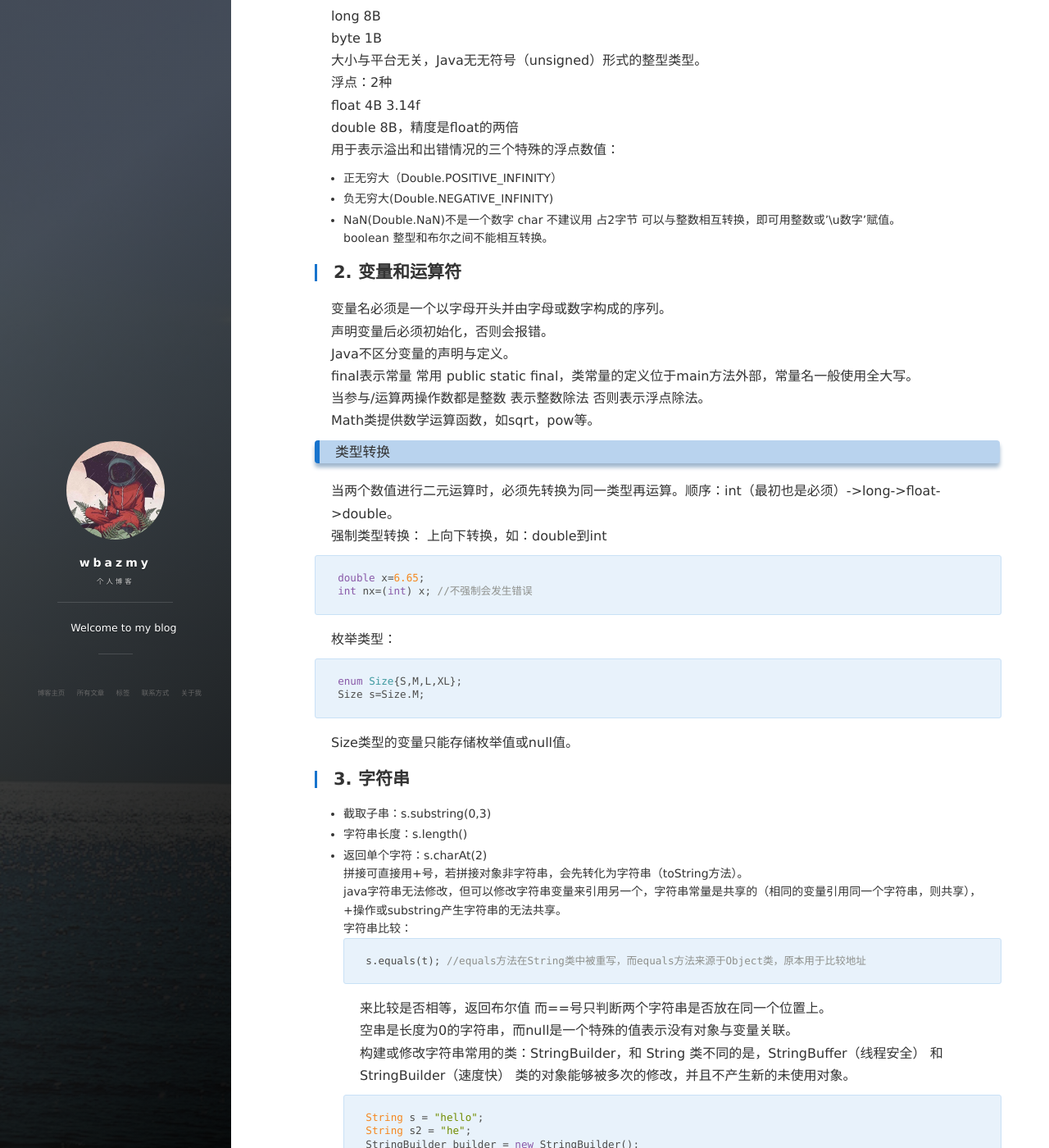
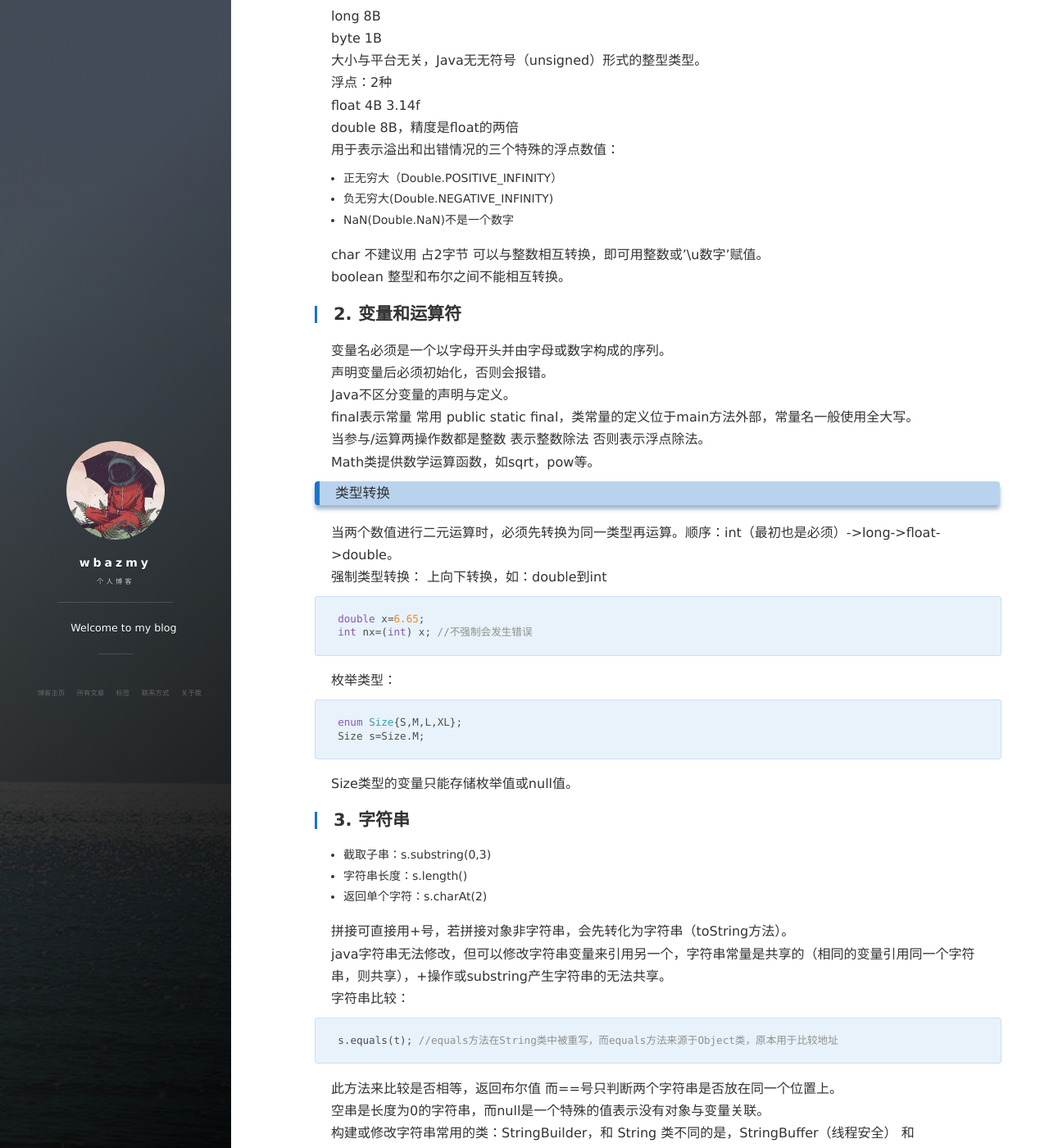
Before and after one commit to wbazmy/wbazmy.github.io, a Jekyll site: the page built from _posts/2021-07-26-Java基础程序设计.md, in a window 1280 px wide and 1400 px high, scrolled down 459 px. Shown: the whole window at 82% size. Built offline with Jekyll 4.4.1, drawn with Linux system fonts in a browser that asks for light colours; nearby versions of some CDN libraries; comment, search, counter and statistics services are not loaded.

Commit message:
Update 2021-07-26-Java基础程序设计.md

````diff
--- a/_posts/2021-07-26-Java基础程序设计.md
+++ b/_posts/2021-07-26-Java基础程序设计.md
@@ -19,6 +19,7 @@ double 8B，精度是float的两倍
 - 正无穷大（Double.POSITIVE_INFINITY）
 - 负无穷大(Double.NEGATIVE_INFINITY)
 - NaN(Double.NaN)不是一个数字
+
 char 不建议用 占2字节 可以与整数相互转换，即可用整数或'\u数字'赋值。
 boolean 整型和布尔之间不能相互转换。
 
@@ -34,31 +35,39 @@ Math类提供数学运算函数，如sqrt，pow等。
 当两个数值进行二元运算时，必须先转换为同一类型再运算。顺序：int（最初也是必须）->long->float->double。
 强制类型转换：
 上向下转换，如：double到int
+
 ```java
 double x=6.65;
 int nx=(int) x; //不强制会发生错误
 ```
+
 枚举类型：
+
 ```java
 enum Size{S,M,L,XL};
 Size s=Size.M;
 ```
+
 Size类型的变量只能存储枚举值或null值。
 
 ## 3. 字符串
 - 截取子串：s.substring(0,3)
 - 字符串长度：s.length()
 - 返回单个字符：s.charAt(2)
+
 拼接可直接用+号，若拼接对象非字符串，会先转化为字符串（toString方法）。
 java字符串无法修改，但可以修改字符串变量来引用另一个，字符串常量是共享的（相同的变量引用同一个字符串，则共享），+操作或substring产生字符串的无法共享。
 字符串比较：
+
 ```java
 s.equals(t); //equals方法在String类中被重写，而equals方法来源于Object类，原本用于比较地址
 ```
-来比较是否相等，返回布尔值
+
+此方法来比较是否相等，返回布尔值
 而==号只判断两个字符串是否放在同一个位置上。
 空串是长度为0的字符串，而null是一个特殊的值表示没有对象与变量关联。
 构建或修改字符串常用的类：StringBuilder，和 String 类不同的是，StringBuffer（线程安全） 和 StringBuilder（速度快） 类的对象能够被多次的修改，并且不产生新的未使用对象。
+
 ```java
 String s = "hello";
 String s2 = "he";
````
